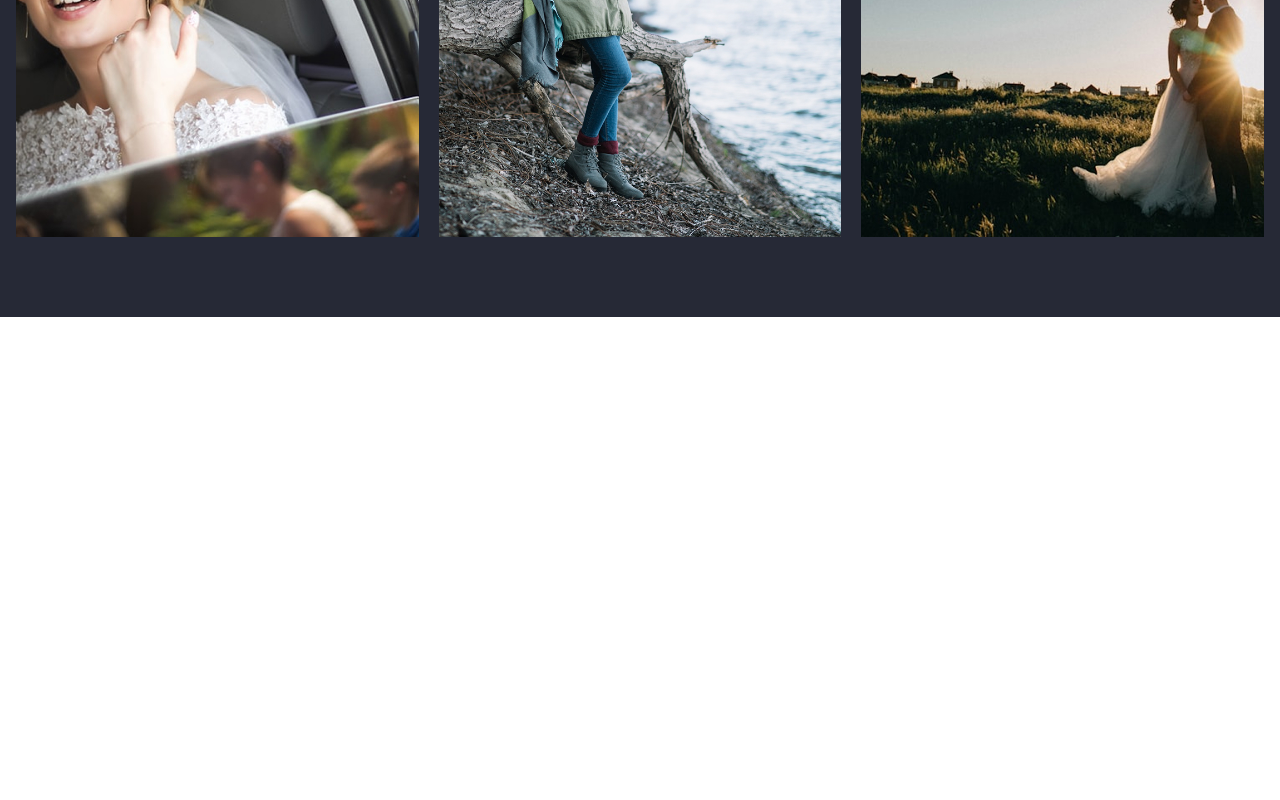
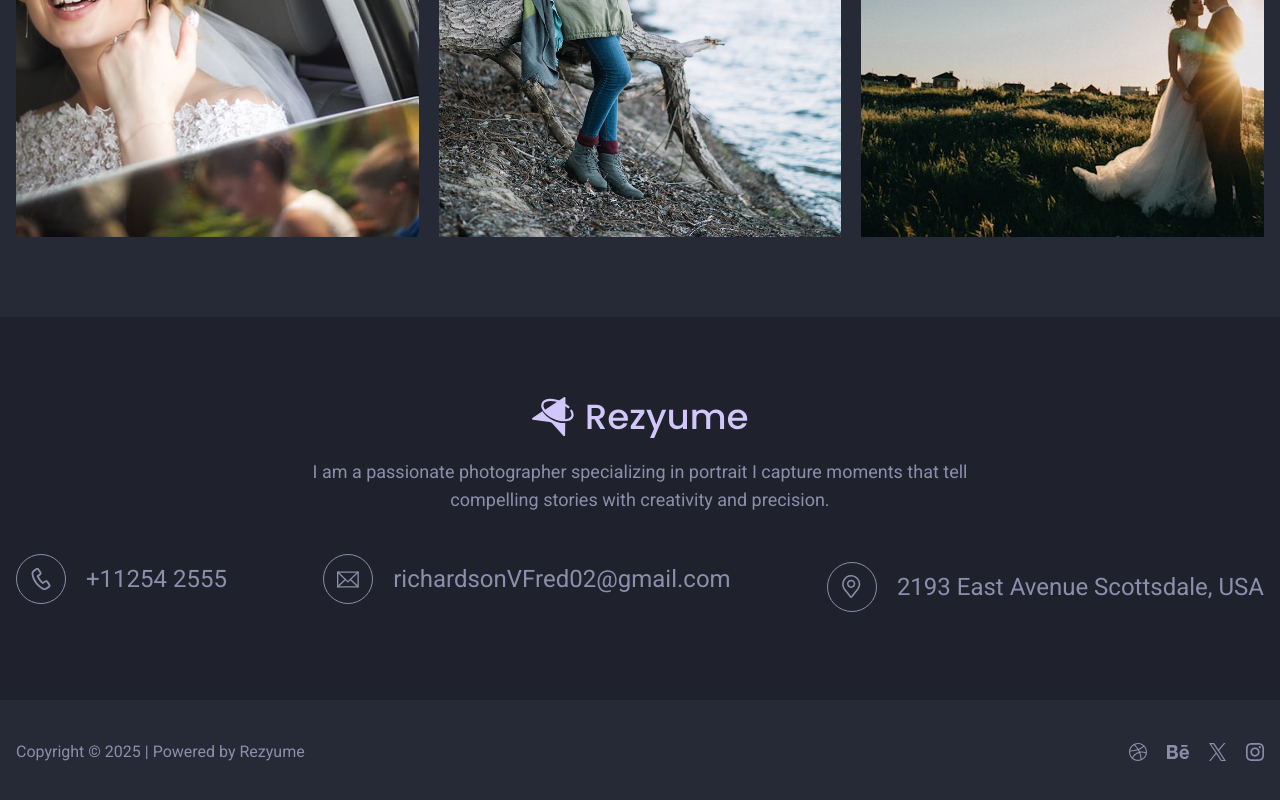
Before and after one commit to salmansajib/resyume-nextjs16, a Next.js app: page /photographer in a window 1280 px wide. Shown: the part 7233-8033 px from the top of the page. Before the commit the page ends 7550 px from the top, so only its background shows below. Built offline with nearby package versions, Linux system fonts and the light colour scheme.

Commit message:
photographer resume done

```diff
--- a/app/photographer/page.jsx
+++ b/app/photographer/page.jsx
@@ -5,6 +5,7 @@ import CareerPathSection from "@/components/photographer/career-path/CareerPathS
 import ServicesSecton from "@/components/photographer/services/ServicesSecton";
 import SkillsSection from "@/components/photographer/skills/SkillsSection";
 import PortfolioSection from "@/components/photographer/portfolio/PortfolioSection";
+import FooterSection from "@/components/photographer/footer/FooterSection";
 
 export default function PhotographerHome() {
   const data = photographerData;
@@ -19,6 +20,7 @@ export default function PhotographerHome() {
       <ServicesSecton data={data} />
       <SkillsSection data={data} />
       <PortfolioSection data={data} />
+      <FooterSection data={data} />
     </div>
   );
 }
--- /dev/null
+++ b/components/photographer/footer/ContactInfo.jsx
@@ -0,0 +1,56 @@
+import React from "react";
+import LocationIcon from "@/components/icons/LocationIcon";
+import PhoneIcon from "@/components/icons/PhoneIcon";
+import EmailIcon from "@/components/icons/EmailIcon";
+
+export default function ContactInfo({ heroData }) {
+  return (
+    <div className="space-y-4 flex flex-wrap gap-3 items-center justify-between mt-10">
+      {/* phone */}
+      <a
+        href={`tel:${heroData.contact.phone}`}
+        className="flex items-center gap-5 hover:text-primary transition-colors group"
+        aria-label={`Call ${heroData.contact.phone}`}
+      >
+        <div className="border border-text-secondary text-text-secondary group-hover:text-primary group-hover:border-primary size-10 md:size-[50px] flex items-center justify-center rounded-full">
+          <PhoneIcon width={20} height={23} />
+        </div>
+        <p className="text-lg md:text-2xl font-normal text-text-secondary group-hover:text-primary transition-colors">
+          {heroData.contact.phone}
+        </p>
+      </a>
+
+      {/* email */}
+      <a
+        href={`mailto:${heroData.contact.email}`}
+        className="flex items-center gap-5 hover:text-primary transition-colors group"
+        aria-label={`Email ${heroData.contact.email}`}
+      >
+        <div className="border border-text-secondary text-text-secondary group-hover:text-primary group-hover:border-primary size-10 md:size-[50px] flex items-center justify-center rounded-full">
+          <EmailIcon width={23} height={17} />
+        </div>
+        <p className="text-lg md:text-2xl font-normal text-text-secondary group-hover:text-primary transition-colors">
+          {heroData.contact.email}
+        </p>
+      </a>
+
+      {/* location */}
+      <a
+        href={`https://www.google.com/maps/search/?api=1&query=${encodeURIComponent(
+          heroData.contact.address,
+        )}`}
+        target="_blank"
+        rel="noopener noreferrer"
+        className="flex items-center gap-5 hover:text-primary transition-colors group"
+        aria-label={`View location: ${heroData.contact.address}`}
+      >
+        <div className="border border-text-secondary text-text-secondary group-hover:text-primary group-hover:border-primary size-10 md:size-[50px] flex items-center justify-center rounded-full">
+          <LocationIcon width={19} height={24} />
+        </div>
+        <p className="text-lg md:text-2xl font-normal text-text-secondary group-hover:text-primary transition-colors">
+          {heroData.contact.address}
+        </p>
+      </a>
+    </div>
+  );
+}
--- /dev/null
+++ b/components/photographer/footer/FooterSection.jsx
@@ -0,0 +1,45 @@
+import React from "react";
+import Image from "next/image";
+import ContactInfo from "./ContactInfo";
+import SocialLinksFooter from "./SocialLinksFooter";
+
+export default function FooterSection({ data }) {
+  const { hero } = data;
+  const heroData = hero;
+
+  const currentYear = new Date().getFullYear();
+
+  return (
+    <footer className="">
+      {/* top section */}
+      <div className="bg-background-secondary py-20 px-4">
+        <div className="max-w-7xl mx-auto space-y-5">
+          <div className="flex items-center justify-center">
+            <Image
+              src="/assets/photographer/logos/logo-footer.svg"
+              alt="footer logo"
+              width={300}
+              height={300}
+              className="w-[216px] h-auto"
+            />
+          </div>
+          <p className="text-lg font-normal text-text-secondary max-w-[70ch] text-center mx-auto">
+            I am a passionate photographer specializing in portrait I capture
+            moments that tell compelling stories with creativity and precision.
+          </p>
+          <ContactInfo heroData={heroData} />
+        </div>
+      </div>
+
+      {/* bottom section */}
+      <div className="bg-background-primary py-10 px-4">
+        <div className="max-w-7xl mx-auto flex flex-col sm:flex-row gap-5 items-center justify-between">
+          <p className="text-text-secondary text-base">
+            Copyright &copy; {currentYear} | Powered by Rezyume
+          </p>
+          <SocialLinksFooter />
+        </div>
+      </div>
+    </footer>
+  );
+}
--- /dev/null
+++ b/components/photographer/footer/SocialLinksFooter.jsx
@@ -0,0 +1,44 @@
+import React from "react";
+import DribbleIcon from "@/components/icons/DribbleIcon";
+import BehanceIcon from "@/components/icons/BehanceIcon";
+import XIcon from "@/components/icons/XIcon";
+import InstagramIcon from "@/components/icons/InstagramIcon";
+
+export default function SocialLinksFooter() {
+  return (
+    <div className="flex items-center gap-5">
+      {/* dribble icon */}
+      <a
+        href="#"
+        className="text-text-secondary hover:text-primary transition-all duration-150"
+        aria-label="Visit our Dribbble profile"
+      >
+        <DribbleIcon />
+      </a>
+
+      {/* behance icon */}
+      <a
+        href="#"
+        className="text-text-secondary hover:text-primary transition-all duration-150"
+      >
+        <BehanceIcon />
+      </a>
+
+      {/* x icon */}
+      <a
+        href="#"
+        className="text-text-secondary hover:text-primary transition-all duration-150"
+      >
+        <XIcon />
+      </a>
+
+      {/* instagram icon */}
+      <a
+        href="#"
+        className="text-text-secondary hover:text-primary transition-all duration-150"
+      >
+        <InstagramIcon />
+      </a>
+    </div>
+  );
+}
--- a/components/ui-ux-designer/footer/FooterSection.jsx
+++ b/components/ui-ux-designer/footer/FooterSection.jsx
@@ -50,7 +50,7 @@ export default function FooterSection() {
             <SocialLinksFooter />
             {/* Copyright */}
             <p className="text-text-dimmed text-base">
-              Copyright © {currentYear} | Powered by Rezyume
+              Copyright &copy; {currentYear} | Powered by Rezyume
             </p>
           </div>
         </div>
```
Also changed, not shown: public/assets/photographer/logos/logo-footer.svg (added).
